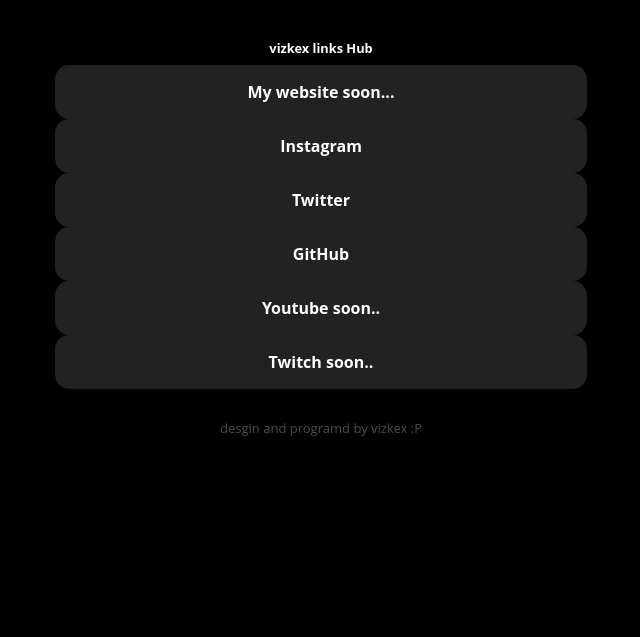
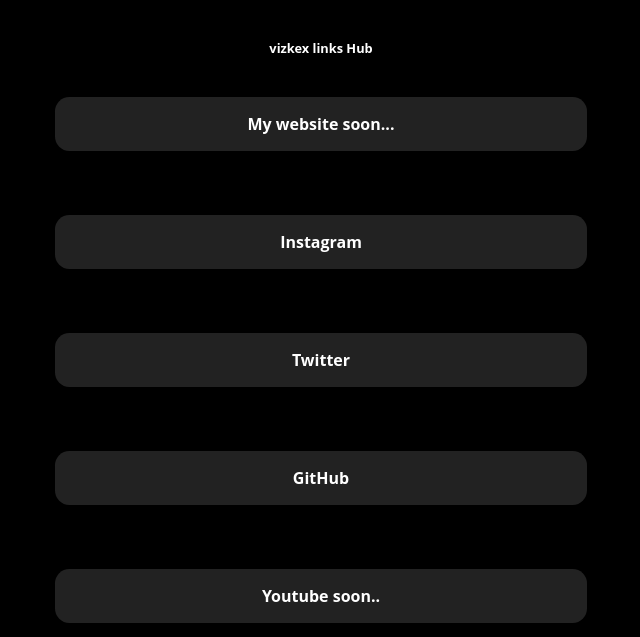
Before and after one commit to vizkex/links, a plain HTML site: page index.html in a window 1280 px wide. Shown: the part 163-800 px from the top of the page, without its empty margins (319-959 px from the left). Drawn offline with Linux system fonts and the light colour scheme.

Commit message:
Update index.html
yes fix the margin again :|

```diff
--- a/index.html
+++ b/index.html
@@ -49,7 +49,7 @@
       padding:1em;
       margin:0.9em;
       max-width:500px;
-      margin:0px auto;
+      margin:2em auto;
       font-weight: bold;
     }
     p{
```
